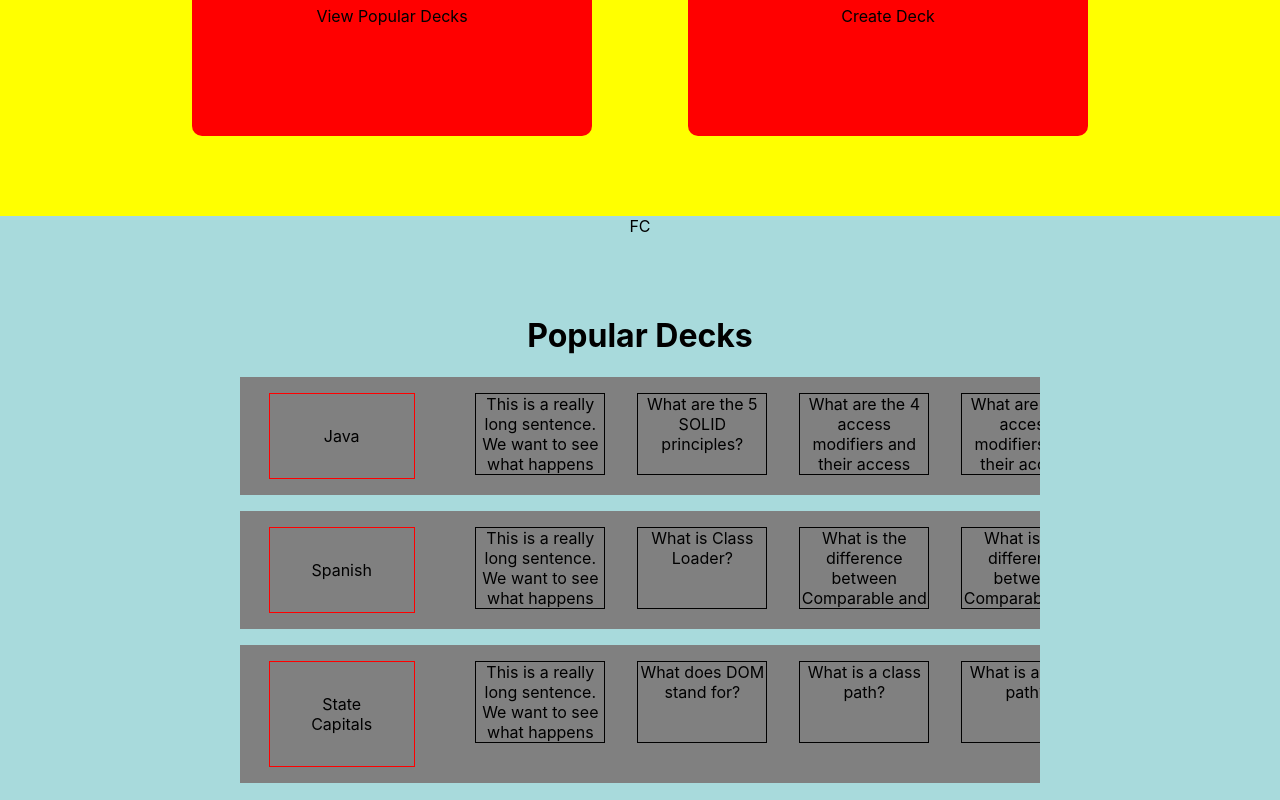
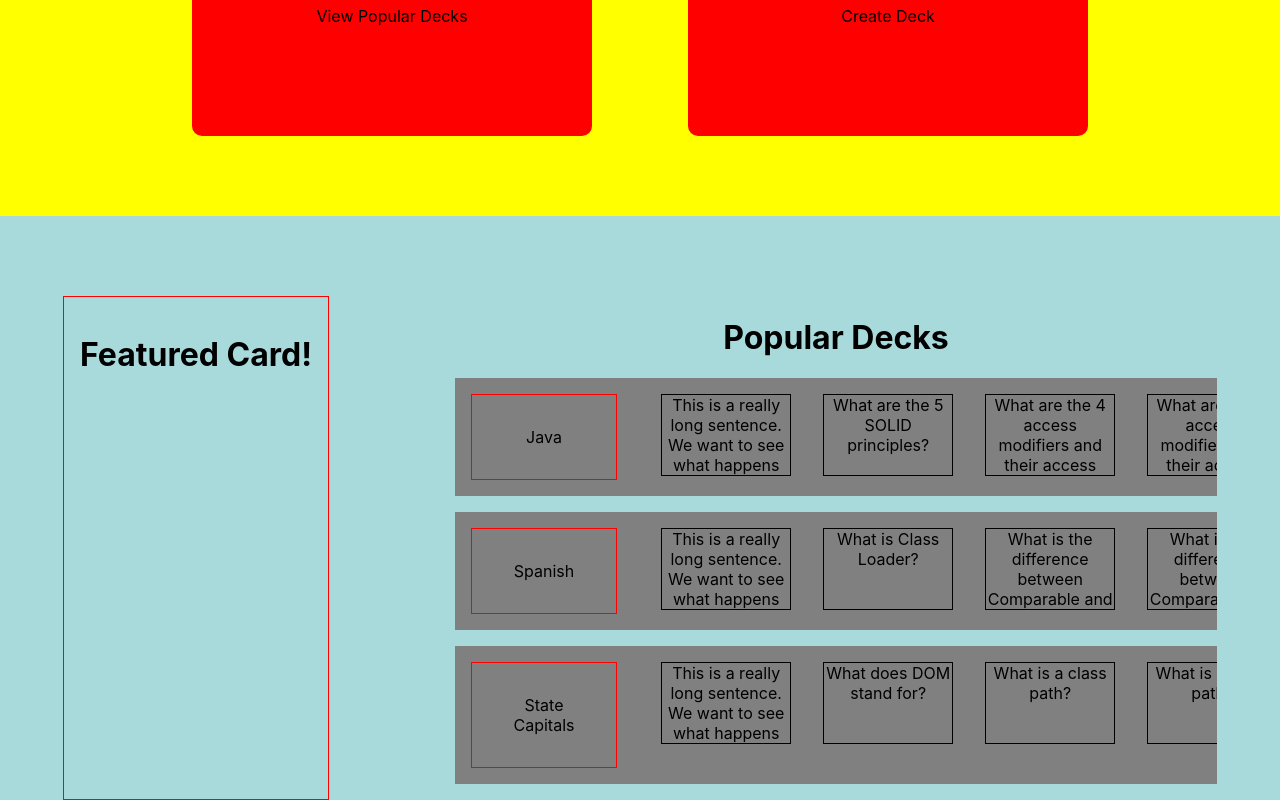
Before and after one commit to michael-mcmasters/Notecards, a React (Create React App) app: page / in a window 1280 px wide. Shown: the part 260-1060 px from the top of the page. Built offline with nearby package versions, Linux system fonts and the light colour scheme.

Commit message:
Put them in flex container

```diff
--- a/src/components/homepage/FeaturedCard.js
+++ b/src/components/homepage/FeaturedCard.js
@@ -1,11 +1,25 @@
 import React from 'react';
+import styled from "styled-components";
 
 const FeaturedCard = () => {
   return (
-    <div>
-      FC
-    </div>
+    <Container>
+      <Header>
+        Featured Card!
+      </Header>
+    </Container>
   );
 };
 
+const Container = styled.div`
+  padding: 1rem;
+  border: 1px solid red;
+`;
+
+const Header = styled.h1`
+
+`;
+
+
+
 export default FeaturedCard;
--- a/src/components/homepage/HomePage.js
+++ b/src/components/homepage/HomePage.js
@@ -9,17 +9,22 @@ class HomePage extends Component {
     return (
       <>
         <Options />
-        <FeaturedCards />
-        <PopularDecks />
 
-        {/* <PopularDecksContainer>
+        <RowContainer>
+          <FeaturedCards />
           <PopularDecks />
-        </PopularDecksContainer> */}
+        </RowContainer>
       </>
     );
   }
 }
 
+const RowContainer = styled.div`
+  margin-top: 5rem;
+  display: flex;
+  justify-content: space-around;
+`;
+
 
 
 export default HomePage;
--- a/src/components/homepage/PopularDecks.js
+++ b/src/components/homepage/PopularDecks.js
@@ -64,8 +64,7 @@ const HomePage2 = () => {
 };
 
 const Wrapper = styled.div`
-  margin: auto;
-  margin-top: 5rem;
+  /* margin: auto; */
   max-width: 50rem;
   /* border: 1px solid yellow; */
 `;
@@ -78,7 +77,6 @@ const DeckRow = styled.div`
   display: flex;
   justify-content: space-evenly;
   background-color: gray;
-  /* margin: 5rem 0; */
   margin-bottom: 1rem;
   overflow: hidden;
   /* border: 1px solid red; */
```
